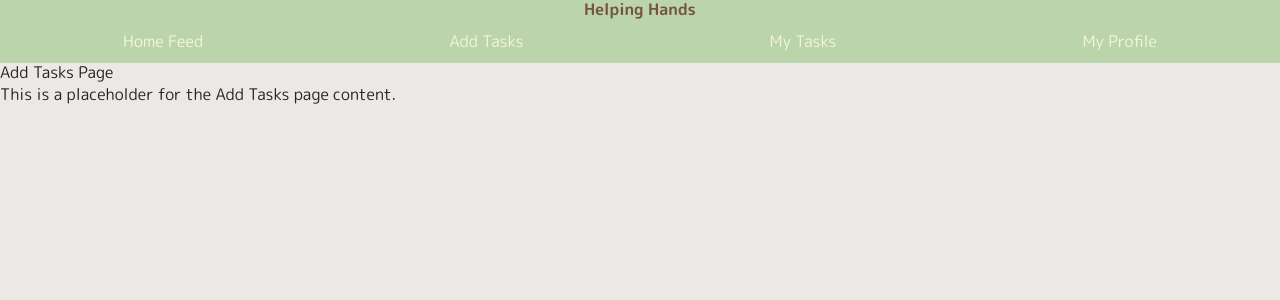
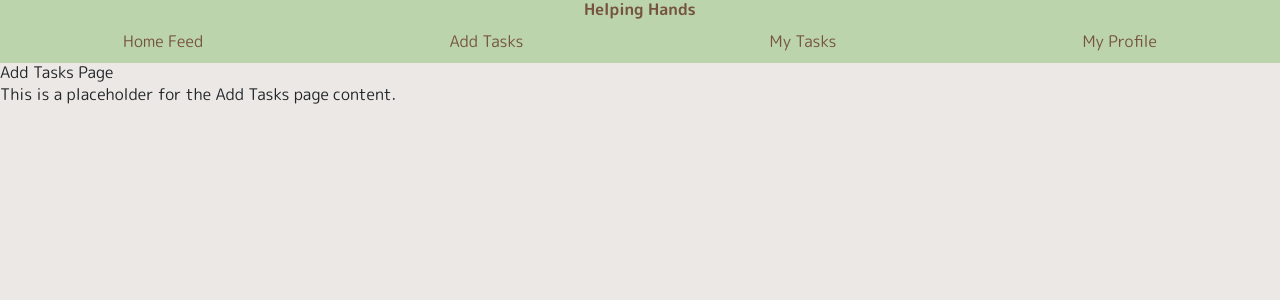
Before and after one commit to sopra-fs24-group-19/c, a React (Create React App) app: page /addtasks in a window 1280 px wide. Shown: the top 300 px of the page. Built offline with nearby package versions, Linux system fonts and the light colour scheme.

Commit message:
Updated NavBar

```diff
--- a/src/styles/ui/NavBar.scss
+++ b/src/styles/ui/NavBar.scss
@@ -1,11 +1,15 @@
+@import "../theme";
+
 .navbar {
     display: flex;
     justify-content: space-around;
     background-color: #bbd4ac;
     padding: 10px 0;
+    font-family: $fontDefault;
   }
 
   .nav-link {
-    color: beige;
+    color: #765341;
     text-decoration: none;
+    font-family: $fontDefault;
   }
```
